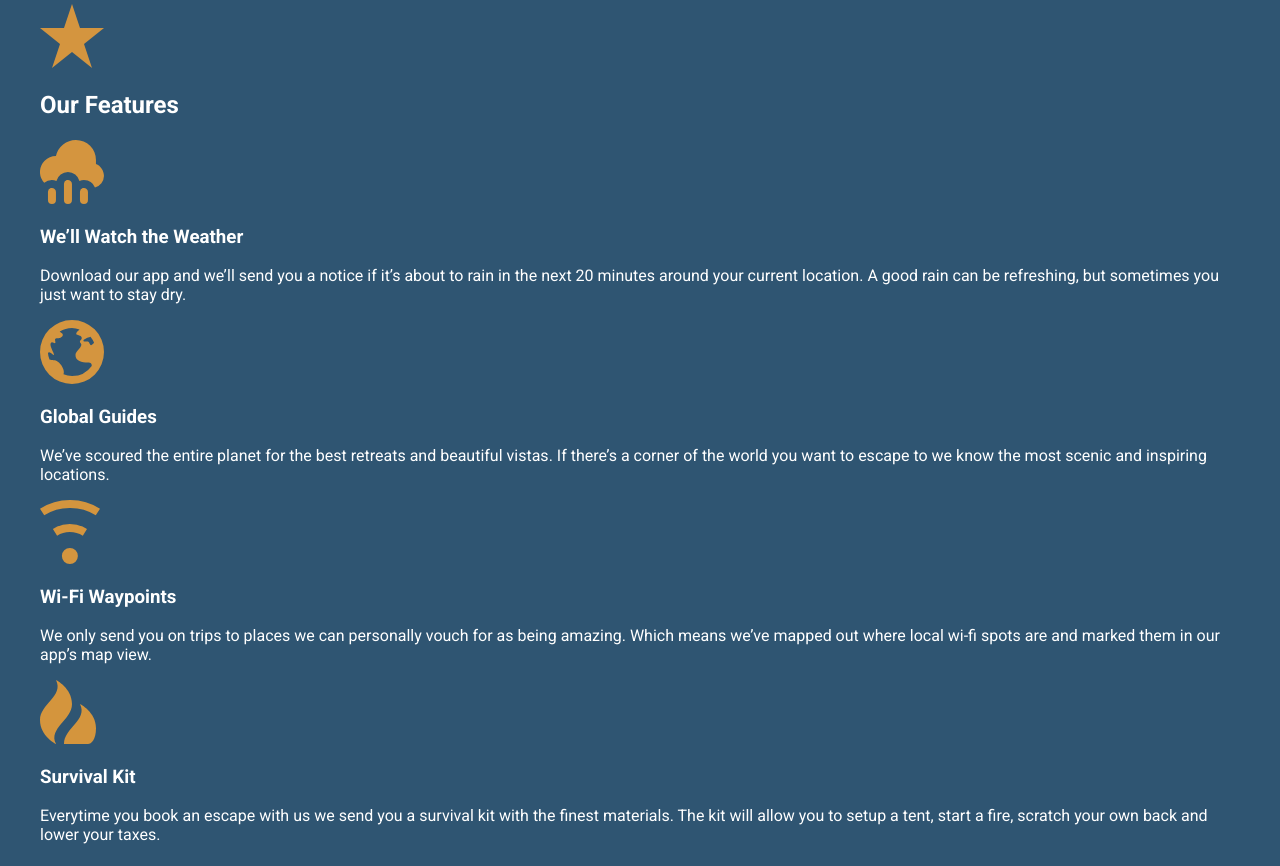
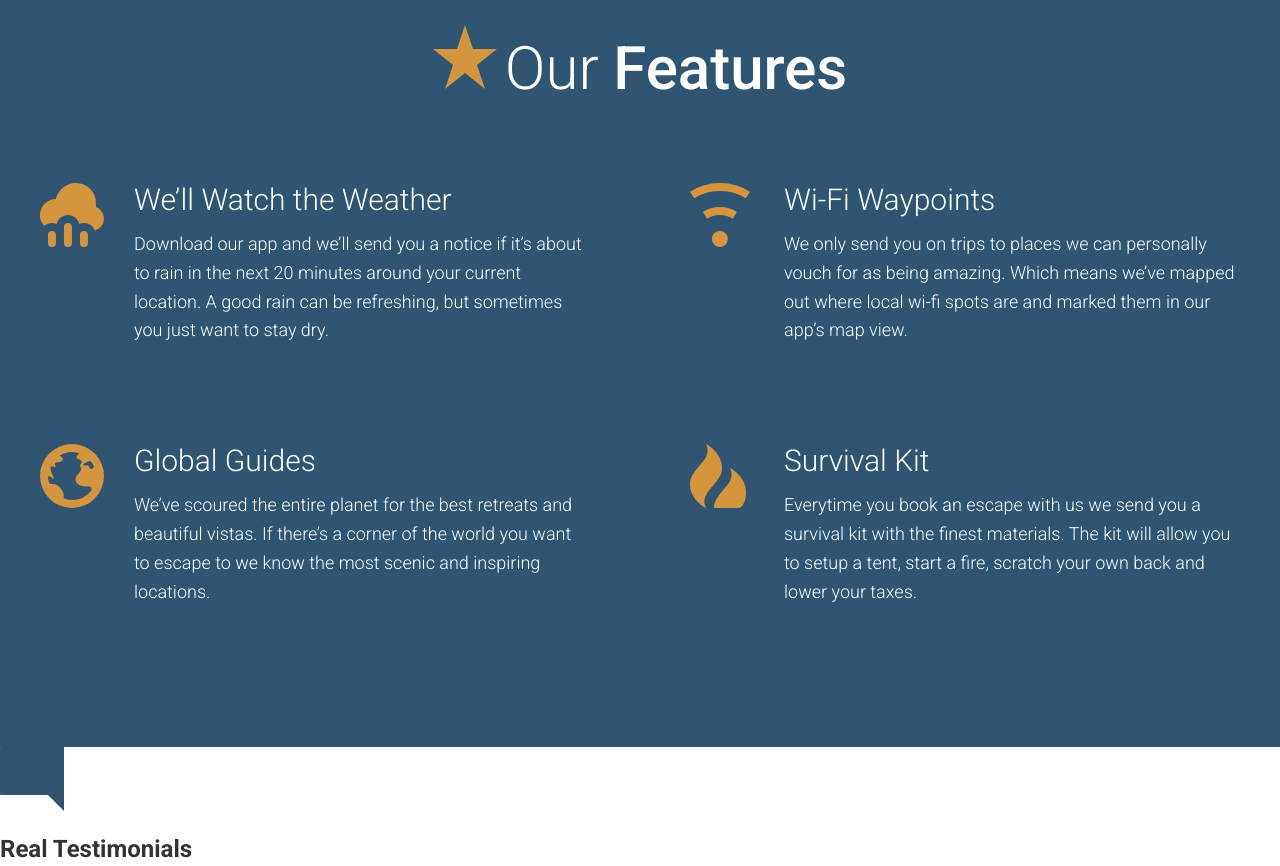
Before and after one commit to HenryGarmendia/travel_site, a website: page app/index.html in a window 1280 px wide. Shown: the part 2269-3135 px from the top of the page. Drawn offline with Linux system fonts and the light colour scheme.

Commit message:
completed the features section

```diff
--- a/app/assets/css/app.css
+++ b/app/assets/css/app.css
@@ -9,3 +9,5 @@
 @import "modules/_headline";
 @import "modules/_row";
 @import "modules/_generic-content-container";
+@import "modules/_section-title";
+@import "modules/_feature-item";
--- /dev/null
+++ b/app/assets/css/modules/_feature-item.css
@@ -0,0 +1,27 @@
+.feature-item {
+	padding-bottom: 2.5rem;
+	position: relative;
+
+	@mixin atSmall {
+		padding-left: 94px; }
+
+	&__icon {
+
+		display: block;
+		margin: 0 auto;
+
+		@mixin atSmall {
+			position: absolute;
+			left: 0; } }
+
+	&__title {
+		font-size: 1.6rem;
+		font-weight: 300;
+		margin-bottom: .8rem;
+		margin-top: .7em;
+		text-align: center;
+
+		@mixin atSmall {
+			text-align: left;
+			font-size: 1.875rem;
+			margin-top: 1em; } } }
--- a/app/assets/css/modules/_generic-content-container.css
+++ b/app/assets/css/modules/_generic-content-container.css
@@ -1,7 +1,8 @@
 .generic-content-container {
 	p {
+		font-weight: 300;
 		line-height: 1.6;
-		margin: 1.8rem 0;
+		margin: 0 0 1.8rem 0;
 
 		 @mixin atSmall {
 		 	font-size: 1.125rem; } }
--- a/app/assets/css/modules/_row.css
+++ b/app/assets/css/modules/_row.css
@@ -5,8 +5,14 @@
 	&--gutters {
 		margin-right: -65px; }
 
+	&--gutters-large {
+		margin-right: -100px; }
+
 	&--gutters > div {
 		padding-right: 65px; }
+
+	&--gutters-large > div {
+		padding-right: 100px; }
 
 	&__b-margin-until-medium {
 		margin-bottom: 1rem; }
@@ -23,6 +29,10 @@
 		&__medium-4--larger {
 			width: 37%; }
 
+		&__medium-6 {
+			float: left;
+			width: 50%; }
+
 		&__medium-8 {
 			float: left;
 			width: 66.66%; }
--- /dev/null
+++ b/app/assets/css/modules/_section-title.css
@@ -0,0 +1,19 @@
+.section-title {
+	font-size: 3.75rem;
+	font-weight: 300;
+	text-align: center;
+
+	strong {
+		font-weight: 500; }
+
+	&__icon {
+		display: block;
+		margin-right: auto;
+		margin-left: auto;
+		margin-bottom: .6rem;
+
+		@mixin atSmall {
+			display: inline-block;
+			margin-right: .5rem;
+			margin-left: 0;
+			margin-bottom: 0; } } }
--- a/app/index.html
+++ b/app/index.html
@@ -84,24 +84,42 @@
   ======================================== -->
   <div id="features" class="page-section page-section--blue">
     <div class="wrapper">
-      <img src="assets/images/icons/star.svg">
-      <h2>Our Features</h2>
 
-      <img src="assets/images/icons/rain.svg">
-      <h3>We&rsquo;ll Watch the Weather</h3>
-      <p>Download our app and we&rsquo;ll send you a notice if it&rsquo;s about to rain in the next 20 minutes around your current location. A good rain can be refreshing, but sometimes you just want to stay dry.</p>
+      <h2 class="section-title"><img class="section-title__icon" src="assets/images/icons/star.svg">Our <strong>Features</strong></h2>
 
-      <img src="assets/images/icons/globe.svg">
-      <h3>Global Guides</h3>
-      <p>We&rsquo;ve scoured the entire planet for the best retreats and beautiful vistas. If there&rsquo;s a corner of the world you want to escape to we know the most scenic and inspiring locations.</p>
+      <div class="row row--gutters-large generic-content-container">
+        <div class="row__medium-6">
 
-      <img src="assets/images/icons/wifi.svg">
-      <h3>Wi-Fi Waypoints</h3>
-      <p>We only send you on trips to places we can personally vouch for as being amazing. Which means we&rsquo;ve mapped out where local wi-fi spots are and marked them in our app&rsquo;s map view.</p>
+          <div class="feature-item">
+            <img class="feature-item__icon" src="assets/images/icons/rain.svg">
+            <h3 class="feature-item__title">We&rsquo;ll Watch the Weather</h3>
+            <p>Download our app and we&rsquo;ll send you a notice if it&rsquo;s about to rain in the next 20 minutes around your current location. A good rain can be refreshing, but sometimes you just want to stay dry.</p>
+          </div><!-- //feature-item -->
 
-      <img src="assets/images/icons/fire.svg">
-      <h3>Survival Kit</h3>
-      <p>Everytime you book an escape with us we send you a survival kit with the finest materials. The kit will allow you to setup a tent, start a fire, scratch your own back and lower your taxes.</p>
+          <div class="feature-item">
+            <img class="feature-item__icon" src="assets/images/icons/globe.svg">
+            <h3 class="feature-item__title">Global Guides</h3>
+            <p>We&rsquo;ve scoured the entire planet for the best retreats and beautiful vistas. If there&rsquo;s a corner of the world you want to escape to we know the most scenic and inspiring locations.</p>
+          </div><!-- //feature-item -->
+        </div><!-- //row__medium-6 END -->
+
+        <div class="row__medium-6">
+          <div class="feature-item">
+            <img class="feature-item__icon" src="assets/images/icons/wifi.svg">
+            <h3 class="feature-item__title">Wi-Fi Waypoints</h3>
+            <p>We only send you on trips to places we can personally vouch for as being amazing. Which means we&rsquo;ve mapped out where local wi-fi spots are and marked them in our app&rsquo;s map view.</p>
+          </div><!-- //feature-item -->
+
+
+          <div class="feature-item">
+            <img class="feature-item__icon" src="assets/images/icons/fire.svg">
+            <h3 class="feature-item__title">Survival Kit</h3>
+            <p>Everytime you book an escape with us we send you a survival kit with the finest materials. The kit will allow you to setup a tent, start a fire, scratch your own back and lower your taxes.</p>
+          </div><!-- //feature-item -->
+        </div><!-- //row__medium-6 END -->
+      </div><!-- //row END -->
+
+
     </div><!-- //wrapper END -->
   </div><!-- //#features END -->
 
--- a/app/temp/css/app.css
+++ b/app/temp/css/app.css
@@ -619,8 +619,14 @@ a {
 .row--gutters {
 		margin-right: -65px; }
 
+.row--gutters-large {
+		margin-right: -100px; }
+
 .row--gutters > div {
 		padding-right: 65px; }
+
+.row--gutters-large > div {
+		padding-right: 100px; }
 
 .row__b-margin-until-medium {
 		margin-bottom: 1rem; }
@@ -637,6 +643,10 @@ a {
 		.row__medium-4--larger {
 			width: 37%; }
 
+		.row__medium-6 {
+			float: left;
+			width: 50%; }
+
 		.row__medium-8 {
 			float: left;
 			width: 66.66%; }
@@ -645,8 +655,9 @@ a {
 			width: 63%; } }
 
 .generic-content-container p {
+		font-weight: 300;
 		line-height: 1.6;
-		margin: 1.8rem 0; }
+		margin: 0 0 1.8rem 0; }
 
 @media (min-width: 530px) {
 
@@ -655,3 +666,59 @@ a {
 
 .generic-content-container p a {
 		font-weight: 700; }
+
+.section-title {
+	font-size: 3.75rem;
+	font-weight: 300;
+	text-align: center; }
+
+.section-title strong {
+		font-weight: 500; }
+
+.section-title__icon {
+		display: block;
+		margin-right: auto;
+		margin-left: auto;
+		margin-bottom: .6rem; }
+
+@media (min-width: 530px) {
+
+.section-title__icon {
+			display: inline-block;
+			margin-right: .5rem;
+			margin-left: 0;
+			margin-bottom: 0 } }
+
+.feature-item {
+	padding-bottom: 2.5rem;
+	position: relative; }
+
+@media (min-width: 530px) {
+
+.feature-item {
+		padding-left: 94px } }
+
+.feature-item__icon {
+
+		display: block;
+		margin: 0 auto; }
+
+@media (min-width: 530px) {
+
+.feature-item__icon {
+			position: absolute;
+			left: 0 } }
+
+.feature-item__title {
+		font-size: 1.6rem;
+		font-weight: 300;
+		margin-bottom: .8rem;
+		margin-top: .7em;
+		text-align: center; }
+
+@media (min-width: 530px) {
+
+.feature-item__title {
+			text-align: left;
+			font-size: 1.875rem;
+			margin-top: 1em } }
```
